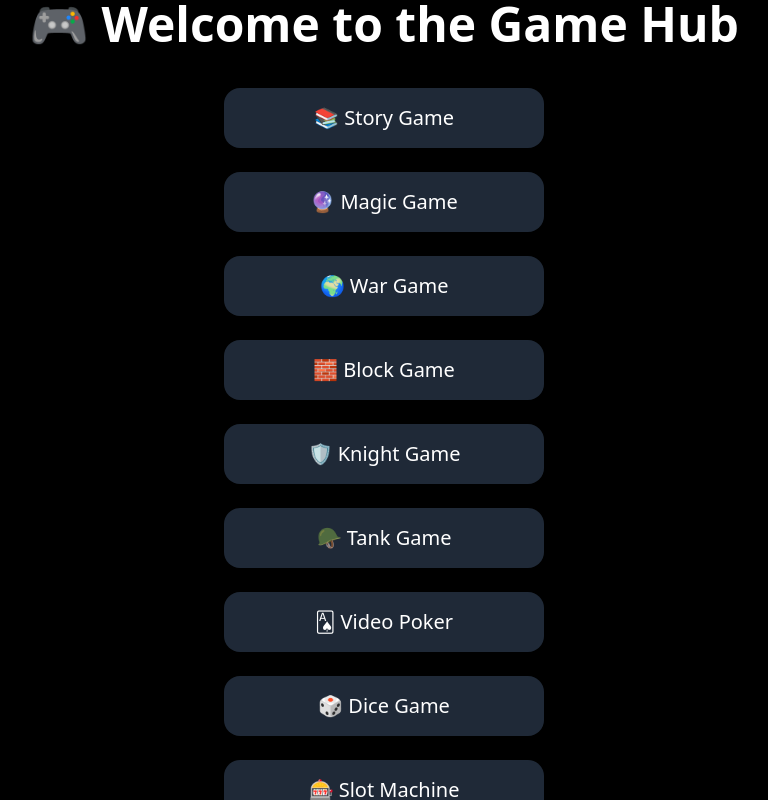
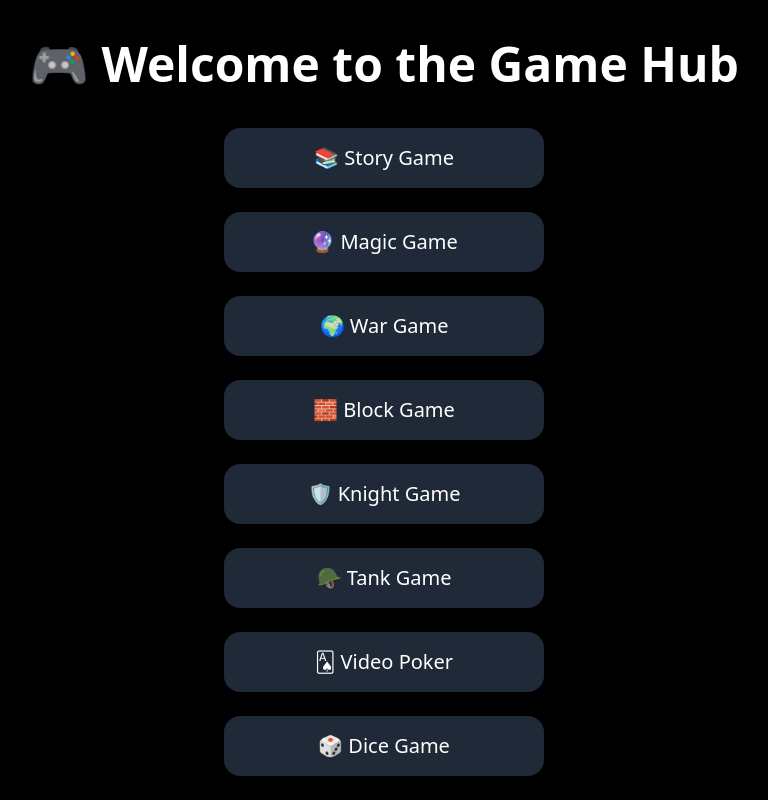
Before and after one commit to MateoXRP/game-hub, a React (Vite) app: page / in a window 1280 px wide. Shown: the top 800 px of the page, without its empty margins (256-1024 px from the left). Built offline with nearby package versions, Linux system fonts and the light colour scheme.

Commit message:
Added buffer space at top and bottom of page

```diff
--- a/src/GameHub.jsx
+++ b/src/GameHub.jsx
@@ -6,7 +6,7 @@ export default function GameHub() {
   }, []);
 
   return (
-    <div className="min-h-screen bg-black text-white flex flex-col items-center justify-center space-y-10 px-4">
+    <div className="min-h-screen bg-black text-white flex flex-col items-center justify-center space-y-10 px-4 pt-10 pb-10">
       <h1 className="text-4xl md:text-5xl font-bold text-center">🎮 Welcome to the Game Hub</h1>
 
       <div className="flex flex-col space-y-6 w-full max-w-xs">
```
